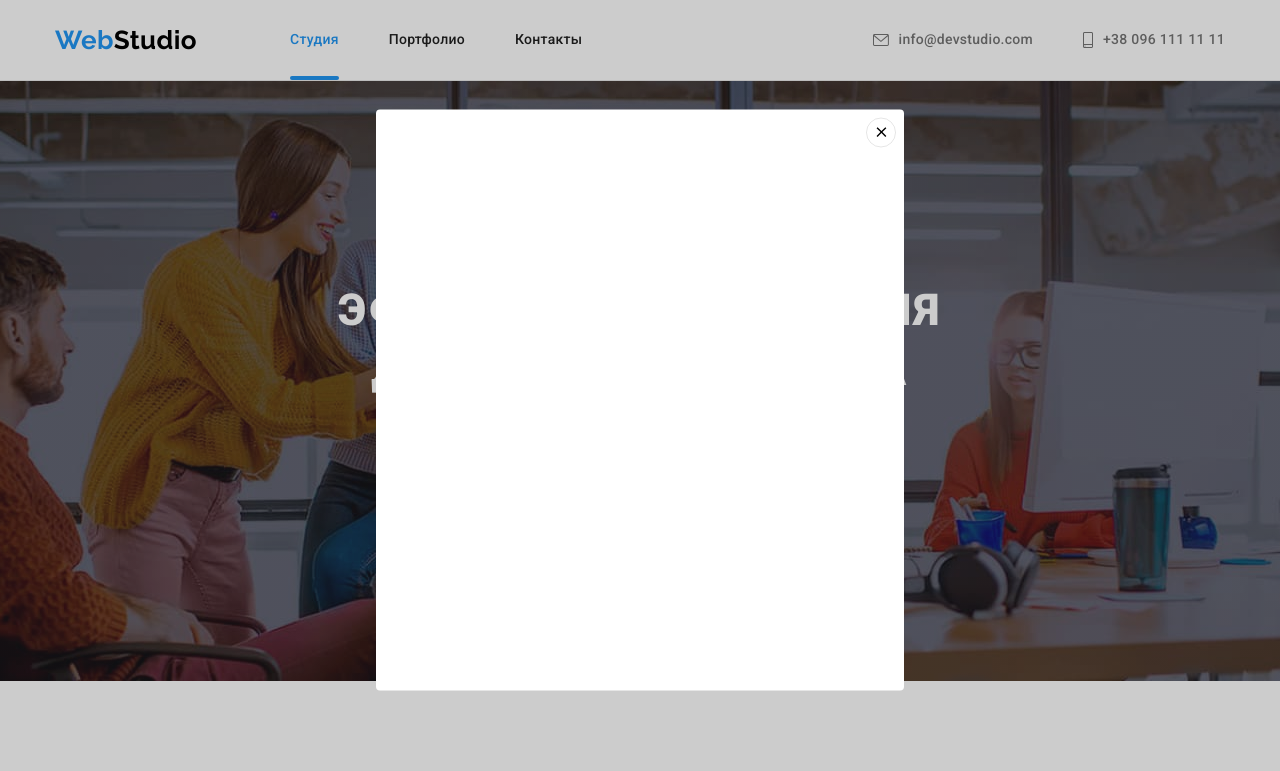
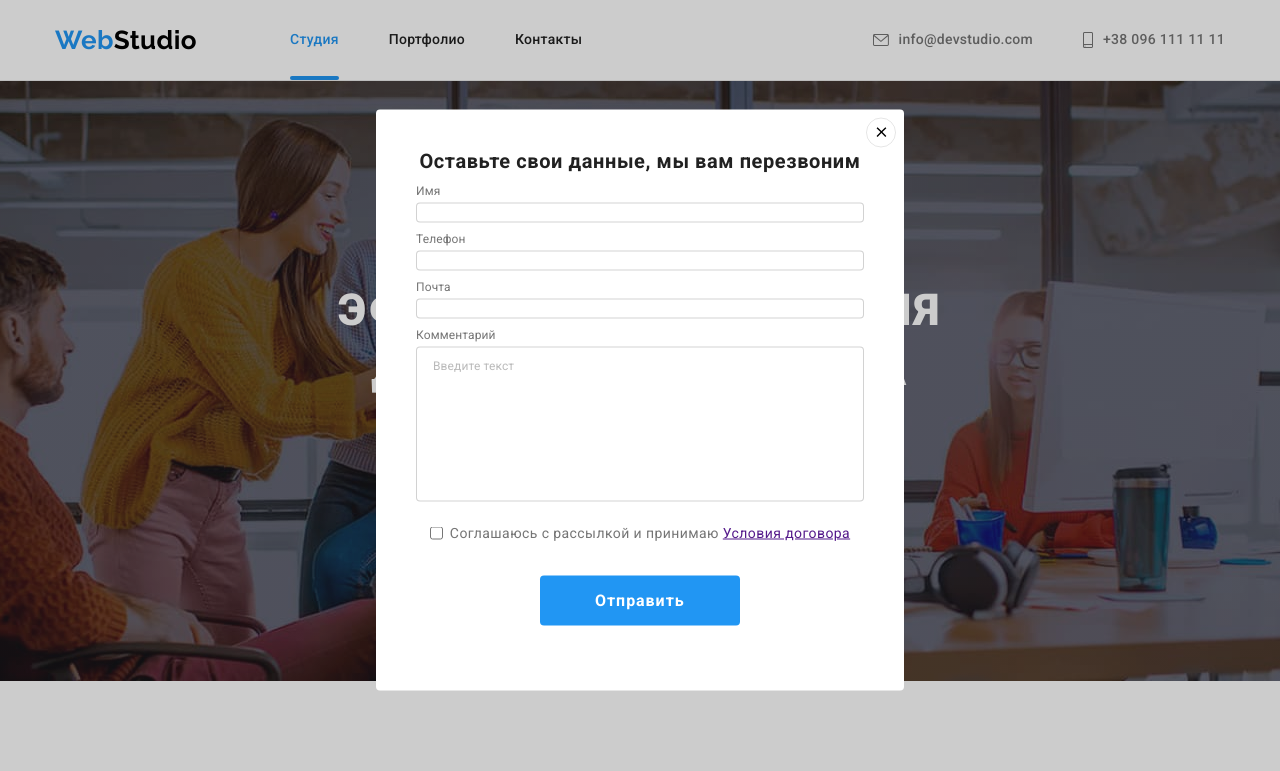
Before and after one commit to Viktor-Kostiuchenko/goit-markup-hw-06, a plain HTML site: page index.html in a window 1280 px wide. Both pictures are taken after a click on the button "Заказать услугу". Shown: the top 771 px of the page. Drawn offline with nearby package versions, Linux system fonts and the light colour scheme.

Commit message:
Create a form

```diff
--- a/css/styles.css
+++ b/css/styles.css
@@ -360,6 +360,27 @@ ol {
 }
 
 .subscription-form {
+  width: 358px;
+}
+
+.subscription-field input {
+  min-height: 50px;
+  width: 100%;
+  background-color: transparent;
+  padding-top: 10px;
+  padding-bottom: 10px;
+
+  border-radius: 4px;
+  border: 1px solid rgba(255, 255, 255, 0.3);
+  box-shadow: 0px 4px 4px 0px rgba(0, 0, 0, 0.15);
+}
+
+.subscription [placeholder] {
+  padding-left: 10px;
+  font-size: 16px;
+  line-height: 1.25;
+  letter-spacing: 0.03em;
+  color: rgba(255, 255, 255, 0.6);
 }
 
 .button.subscribe {
@@ -803,6 +824,8 @@ ol {
   top: 50%;
   left: 50%;
 
+  padding: 40px;
+
   min-height: 581px;
   min-width: 528px;
   border-radius: 4px;
@@ -840,6 +863,96 @@ ol {
   fill: var(--accent-color);
 }
 
+/* ! ================================MODAL FORM================================ */
+
+.modal-form {
+  outline: 1px solid tomato;
+}
+
+.modal-call {
+  display: block;
+  margin-bottom: 12px;
+
+  font-weight: 700;
+  font-size: 20px;
+  line-height: 1.15;
+  text-align: center;
+  letter-spacing: 0.03em;
+
+  color: #212121;
+}
+
+.modal-form-field {
+  display: flex;
+  flex-direction: column;
+  width: 448px;
+  margin: 0 auto 10px;
+}
+
+.modal-form-field input {
+  border: 1px solid rgba(33, 33, 33, 0.2);
+  border-radius: 4px;
+}
+
+.modal-form-field label {
+  margin-bottom: 4px;
+
+  font-size: 12px;
+  line-height: 1.16;
+  letter-spacing: 0.01em;
+
+  color: #757575;
+}
+
+.modal-form-field.comment {
+  margin-bottom: 20px;
+}
+
+.modal-form-field.policy {
+  flex-direction: row;
+  align-items: center;
+  justify-content: center;
+  margin-bottom: 30px;
+}
+
+.modal-form-field.policy input {
+  margin-right: 7px;
+}
+
+.modal-form-field.policy label {
+  display: block;
+  margin-bottom: 0px;
+
+  font-size: 14px;
+  line-height: 1.71;
+  letter-spacing: 0.03em;
+
+  color: #757575;
+}
+
+.comment {
+}
+
+.textarea {
+  resize: none;
+  padding: 12px 16px;
+
+  border: 1px solid rgba(33, 33, 33, 0.2);
+  border-radius: 4px;
+}
+
+.textarea::placeholder {
+  font-size: 12px;
+  line-height: 1.14;
+  letter-spacing: 0.01em;
+
+  color: rgba(117, 117, 117, 0.5);
+}
+
+.button.send {
+  padding: 10px 55px;
+}
+
 /* ! ================================THE END OF A MODAL WINDOW================================ */
 
 /** Поставил анимашку лого при переходе на главную страницу */
--- a/index.html
+++ b/index.html
@@ -394,16 +394,19 @@
                     </li>
                 </ul>
             </div>
+
             <div class="subscription">
                 <b class="subscription-call">подпишитесь на рассылку</b>
                 <div class="subscription-box">
                     <div class="subscription-form-wrapper">
                         <form class="subscription-form" name="signup_form" autocomplete="on" novalidate>
-                            <label>
-                                <input type="email" name="email" placeholder="Email" />
-                            </label>
+                            <div class="subscription-field">
+                                <label>
+                                     <input type="email" name="email" placeholder="E-mail" />
+
+                            </div>
                     </div>
-                    <button class="button subscribe">
+                    <button class="button subscribe" type="button">
                             Подписаться
                             <svg class="icon-send" width="24" height="24">
                                 <use href="./images/icons/sprite.svg#send"></use>
@@ -418,12 +421,43 @@
     <!--! Модальное окно -->
     <div class="backdrop is-hidden" data-backdrop>
         <div class="modal">
-
             <button class="close" type="button" data-close-modal>
                 <svg class="icon-close" width="18" height="18">
                     <use href="./images/icons/sprite.svg#close"></use>
                 </svg>
             </button>
+
+            <form class="modal-form">
+                <b class="modal-call">Оставьте свои данные, мы вам перезвоним</b>
+                <div class="modal-form-field">
+                    <label for="name">Имя</label>
+                    <input type="text" name="name" id="name" autofocus>
+                </div>
+
+                <div class="modal-form-field">
+                    <label for="tel">Телефон</label>
+                    <input type="tel" name="tel" id="tel">
+                </div>
+
+                <div class="modal-form-field">
+                    <label for="mail">Почта</label>
+                    <input type="email" name="mail" id="mail">
+                </div>
+
+                <div class="modal-form-field comment">
+                    <label for="comment">Комментарий</label>
+                    <textarea class="textarea" name="comment" id="comment" rows="8" placeholder="Введите текст"></textarea>
+                </div>
+
+                <div class="modal-form-field policy">
+                    <input type="checkbox" name="policy" id="policy" >
+                    <label for="policy">Соглашаюсь с рассылкой и принимаю
+                        <a href="">Условия договора</a>
+                    </label>
+                </div>
+                <button class="button send" type="submit">Отправить</button>
+            </form>
+
         </div>
     </div>
 
```
Also changed, not shown: portfolio.html (+7 -4 lines).
